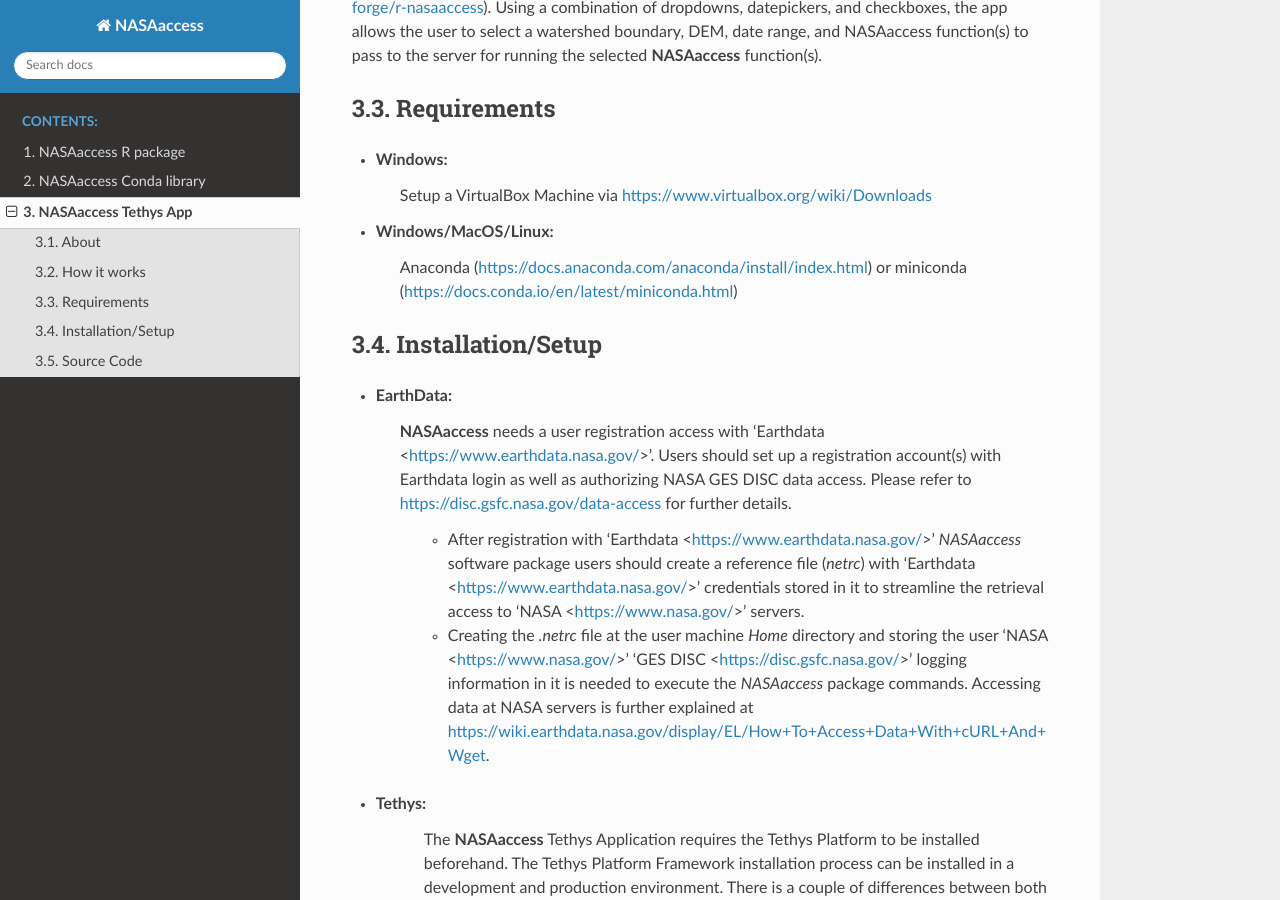
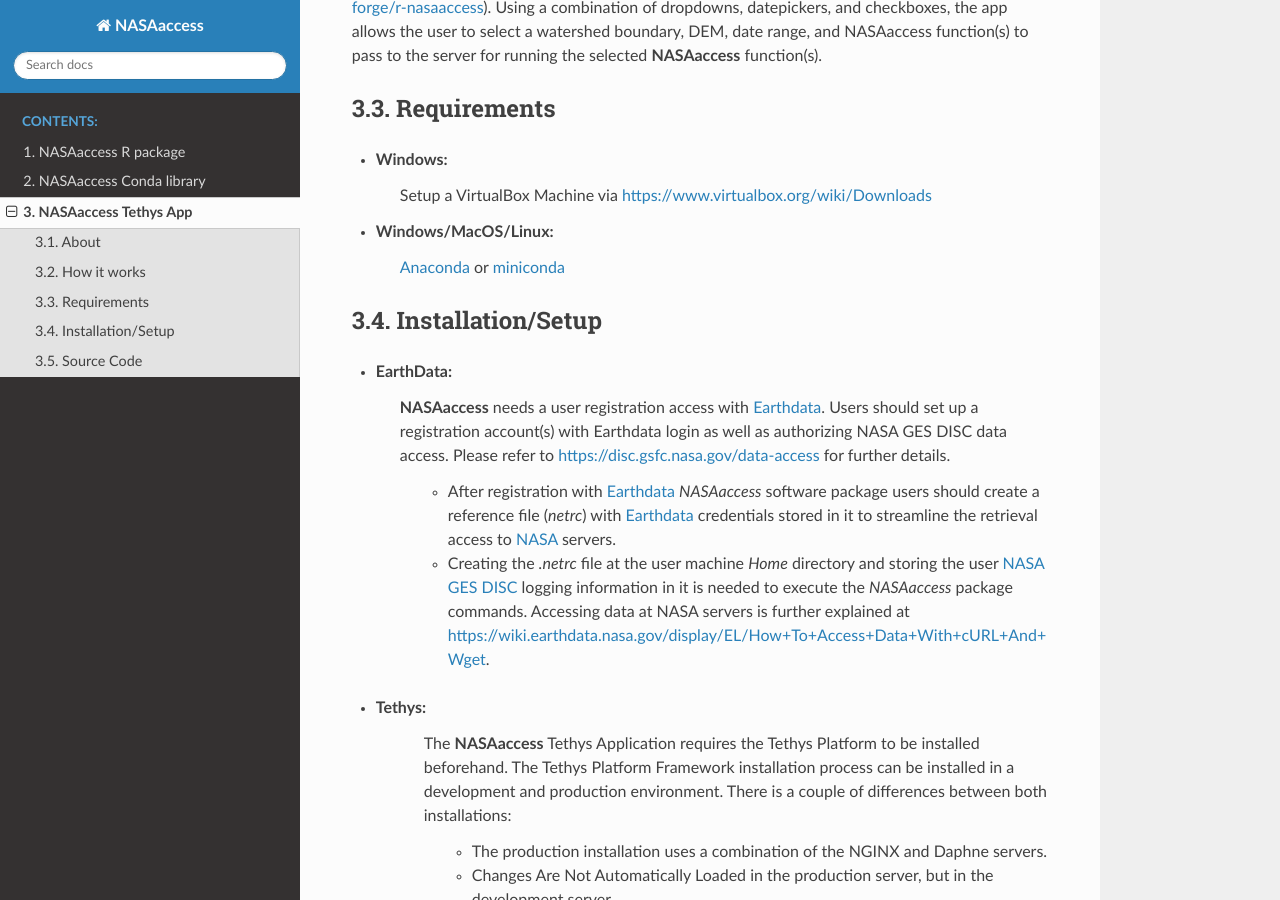
Before and after one commit to imohamme/NASAaccess, a Sphinx documentation site: the page built from docs/nasaaccess_tethys.rst, in a window 1280 px wide and 900 px high, scrolled down 1115 px. Built offline with Sphinx 7.4.7 and the Read the Docs theme 2.0.0, drawn with Linux system fonts in a browser that asks for light colours.

Commit message:
adding read the doc 122

```diff
--- a/docs/nasaaccess_tethys.rst
+++ b/docs/nasaaccess_tethys.rst
@@ -55,17 +55,17 @@
             Setup a VirtualBox Machine via https://www.virtualbox.org/wiki/Downloads
 
 - Windows/MacOS/Linux:
-            Anaconda (https://docs.anaconda.com/anaconda/install/index.html)  or miniconda (https://docs.conda.io/en/latest/miniconda.html)
+            `Anaconda <https://docs.anaconda.com/anaconda/install/index.html/>`_  or `miniconda <https://docs.conda.io/en/latest/miniconda.html/>`_
 
 
 Installation/Setup
 ******************
 - EarthData:
-      **NASAaccess** needs a user registration access with 'Earthdata <https://www.earthdata.nasa.gov/>'. Users should set up a registration account(s) with Earthdata login as well as authorizing NASA GES DISC data access. Please refer to https://disc.gsfc.nasa.gov/data-access for further details.
+      **NASAaccess** needs a user registration access with `Earthdata <https://www.earthdata.nasa.gov/>`_. Users should set up a registration account(s) with Earthdata login as well as authorizing NASA GES DISC data access. Please refer to https://disc.gsfc.nasa.gov/data-access for further details.
 
-            -   After registration with 'Earthdata <https://www.earthdata.nasa.gov/>' *NASAaccess* software package users should create a reference file (*netrc*) with 'Earthdata <https://www.earthdata.nasa.gov/>' credentials stored in it to streamline the retrieval access to 'NASA <https://www.nasa.gov/>' servers.
+            -   After registration with `Earthdata <https://www.earthdata.nasa.gov/>`_ *NASAaccess* software package users should create a reference file (*netrc*) with `Earthdata <https://www.earthdata.nasa.gov/>`_ credentials stored in it to streamline the retrieval access to `NASA <https://www.nasa.gov/>`_ servers.
 
-            -   Creating the *.netrc* file at the user machine *Home* directory and storing the user 'NASA <https://www.nasa.gov/>' 'GES DISC <https://disc.gsfc.nasa.gov/>' logging information in it is needed to execute the *NASAaccess* package commands. Accessing data at NASA servers is further explained at https://wiki.earthdata.nasa.gov/display/EL/How+To+Access+Data+With+cURL+And+Wget.
+            -   Creating the *.netrc* file at the user machine *Home* directory and storing the user `NASA <https://www.nasa.gov/>`_ `GES DISC <https://disc.gsfc.nasa.gov/>`_ logging information in it is needed to execute the *NASAaccess* package commands. Accessing data at NASA servers is further explained at https://wiki.earthdata.nasa.gov/display/EL/How+To+Access+Data+With+cURL+And+Wget.
 
 - Tethys:
       The **NASAaccess** Tethys Application requires the Tethys Platform to be installed beforehand. The Tethys Platform Framework installation process can be installed in a development and production environment. There is a couple of differences between both installations:
```
Also changed, not shown: docs/nasaaccess_R.rst (+44 -29 lines), 9 other files.
